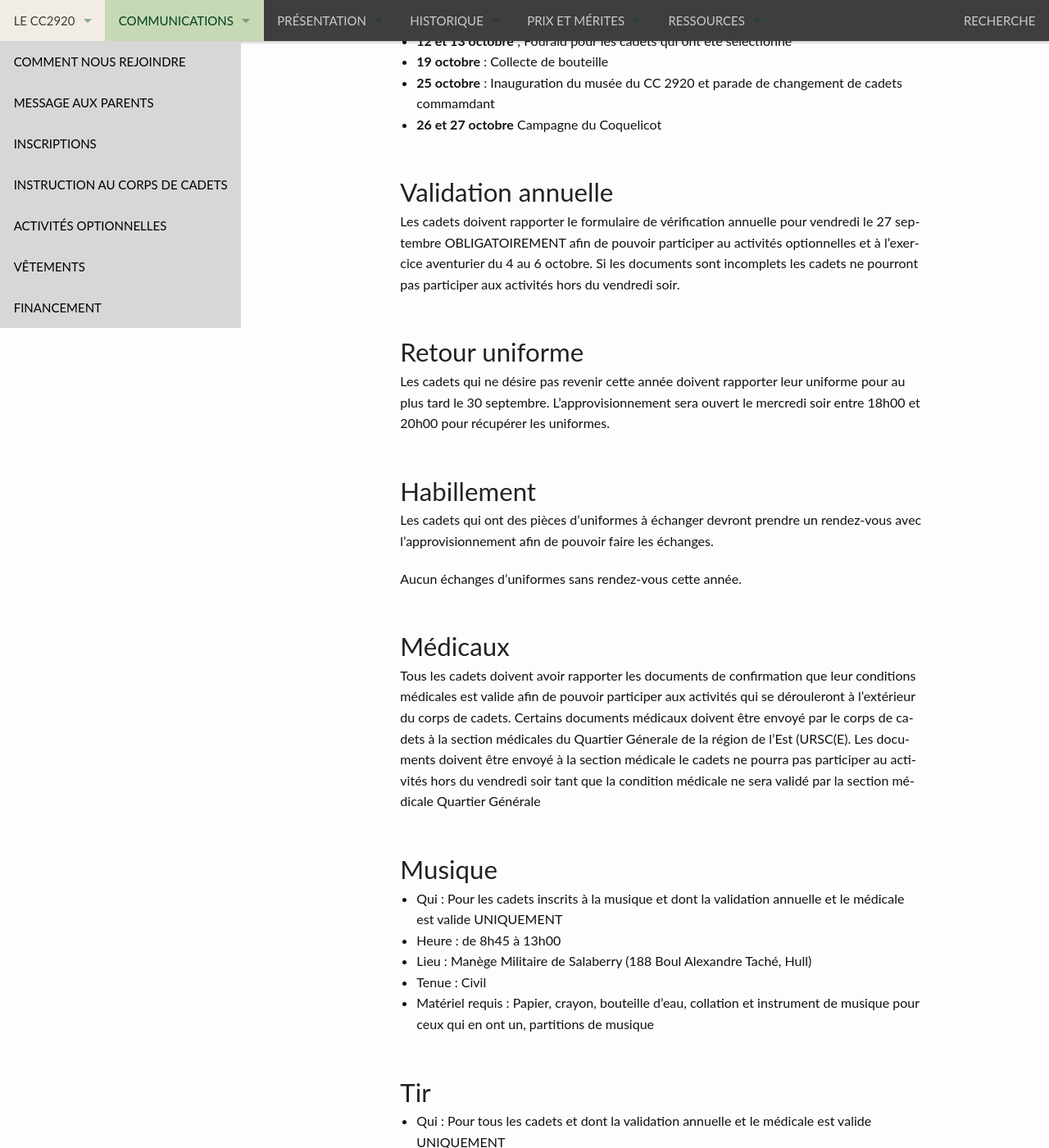
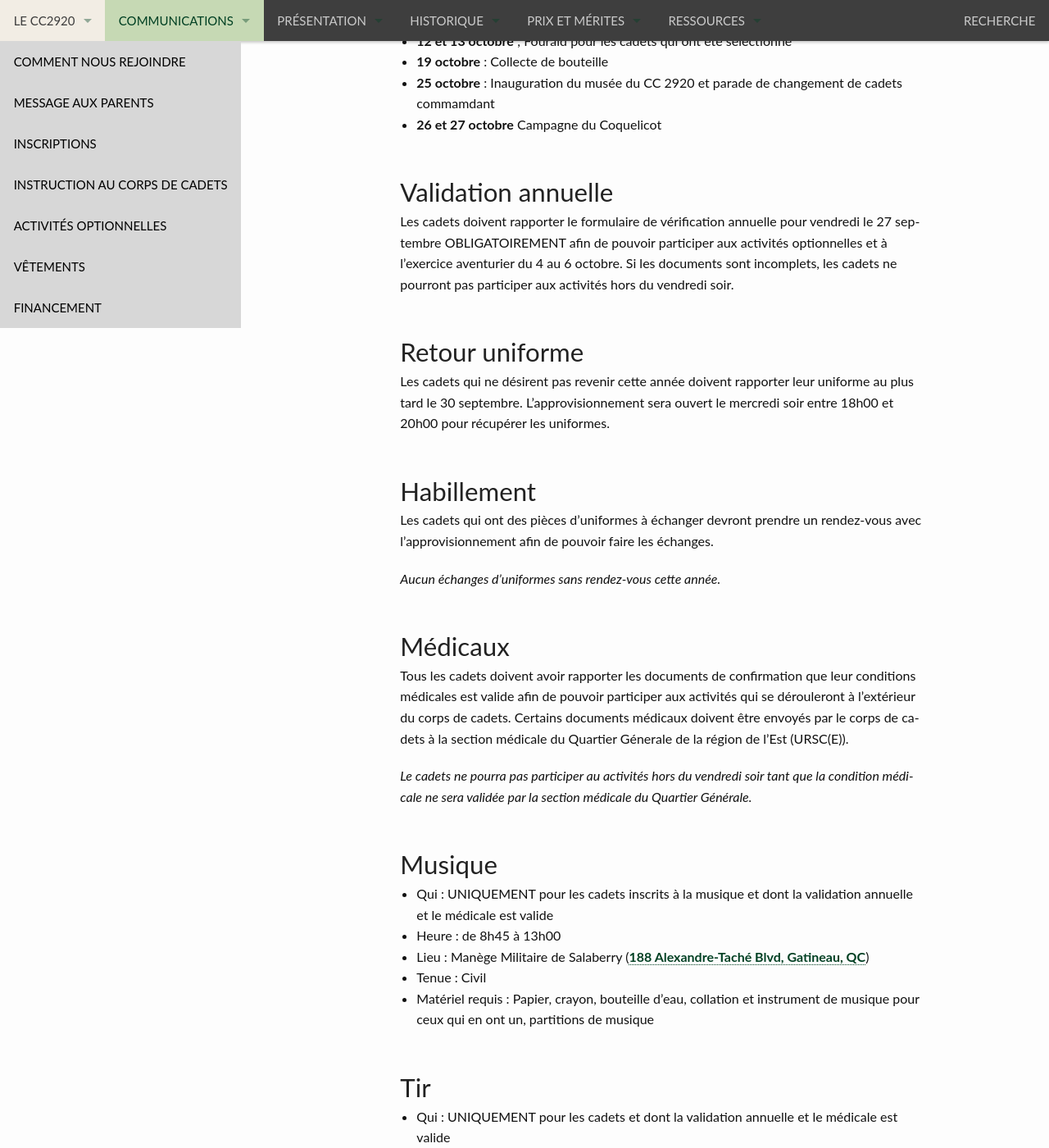
Before and after one commit to CC2920/web, a Jekyll site: the page built from _communications/messages.md, in a window 1280 px wide and 1400 px high, scrolled down 745 px. Shown: the whole window at 82% size. Built offline with Jekyll 4.4.1, drawn with Linux system fonts in a browser that asks for light colours; some of the changed text lies outside the part shown.

Commit message:
Modification de certain paragraphe pour accommoder les nouveaux parents

```diff
--- a/_communications/messages.md
+++ b/_communications/messages.md
@@ -5,9 +5,9 @@ layout: "messages"
 
 ## Soirée d'instruction
 
-- **Date** : 27 septembre 2024. de 18h30 à 21h15
-- **Tenue** : C5 tenue d'instruction
-- **Lieu** : 52 St-Rosaire
+- **Date** : 27 septembre 2024, de 18h30 à 21h15
+- **Tenue** : C5; [tenue d'instruction](https://cc2920.ca/docs/ressources/guide_uniforme.v3.pdf)
+- **Lieu** : 52 St-Rosaire, Gatineau
 
 ## Activités à venir
 
@@ -23,34 +23,36 @@ layout: "messages"
 
 ## Validation annuelle
 
-Les cadets doivent rapporter le formulaire de vérification annuelle pour vendredi le 27 septembre OBLIGATOIREMENT afin de pouvoir participer au activités optionnelles et à l'exercice aventurier du 4 au 6 octobre.
-Si les documents sont incomplets les cadets ne pourront pas participer aux activités hors du vendredi soir.
+Les cadets doivent rapporter le formulaire de vérification annuelle pour vendredi le 27 septembre OBLIGATOIREMENT afin de pouvoir participer aux activités optionnelles et à l'exercice aventurier du 4 au 6 octobre.
+Si les documents sont incomplets, les cadets ne pourront pas participer aux activités hors du vendredi soir.
 
 ## Retour uniforme
 
-Les cadets qui ne désire pas revenir cette année doivent rapporter leur uniforme pour au plus tard le 30 septembre.  L'approvisionnement sera ouvert le mercredi soir entre 18h00 et 20h00 pour récupérer les uniformes.
+Les cadets qui ne désirent pas revenir cette année doivent rapporter leur uniforme au plus tard le 30 septembre. L'approvisionnement sera ouvert le mercredi soir entre 18h00 et 20h00 pour récupérer les uniformes.
 
 ## Habillement
 
 Les cadets qui ont des pièces d'uniformes à échanger devront prendre un rendez-vous avec l'approvisionnement afin de pouvoir faire les échanges.
 
-Aucun échanges d'uniformes sans rendez-vous cette année.
+*Aucun échanges d'uniformes sans rendez-vous cette année.*
 
 ## Médicaux
 
-Tous les cadets doivent avoir rapporter les documents de confirmation que leur conditions médicales est valide afin de pouvoir participer aux activités qui se dérouleront à l'extérieur du corps de cadets. Certains documents médicaux doivent être envoyé par le corps de cadets à la section médicales du Quartier Génerale de la région de l'Est (URSC(E).  Les documents doivent être envoyé à la section médicale le cadets ne pourra pas participer au activités hors du vendredi soir tant que la condition médicale ne sera validé par la section médicale Quartier Générale
+Tous les cadets doivent avoir rapporter les documents de confirmation que leur conditions médicales est valide afin de pouvoir participer aux activités qui se dérouleront à l'extérieur du corps de cadets. Certains documents médicaux doivent être envoyés par le corps de cadets à la section médicale du Quartier Génerale de la région de l'Est (URSC(E)).
+
+*Le cadets ne pourra pas participer au activités hors du vendredi soir tant que la condition médicale ne sera validée par la section médicale du Quartier Générale.*
 
 ## Musique
 
-- Qui : Pour les cadets inscrits à la musique et dont la validation annuelle et le médicale est valide UNIQUEMENT
+- Qui : UNIQUEMENT pour les cadets inscrits à la musique et dont la validation annuelle et le médicale est valide
 - Heure : de 8h45 à 13h00
-- Lieu : Manège Militaire de Salaberry (188 Boul Alexandre Taché, Hull)
+- Lieu : Manège Militaire de Salaberry ([188 Alexandre-Taché Blvd, Gatineau, QC](https://maps.app.goo.gl/xhRk3PTpEHhdVocB9))
 - Tenue : Civil
 - Matériel requis : Papier, crayon, bouteille d'eau, collation et instrument de musique pour ceux qui en ont un, partitions de musique
 
 ## Tir
 
-- Qui : Pour tous les cadets et dont la validation annuelle et le médicale est valide UNIQUEMENT
+- Qui : UNIQUEMENT pour les cadets et dont la validation annuelle et le médicale est valide
 - Heure : de 18h00 à 20h30
 - Lieu : Centre Nouvel-Horizon (100 rue labbe, Gatineau)
 - Tenue : Civil
@@ -58,7 +60,7 @@ Tous les cadets doivent avoir rapporter les documents de confirmation que leur c
 
 ## Exercice militaire
 
-- Qui : Pour tous les cadets inscrits et dont la validation annuelle et le médicale est valide UNIQUEMENT
+- Qui : UNIQUEMENT pour les cadets inscrits et dont la validation annuelle et le médicale est valide
 - Heure : de 18h30 à 20h00
 - Lieu : Centre Nouvel-Horizon (100 rue labbe, Gatineau)
 - Tenue : Civil
@@ -74,9 +76,9 @@ Tous les cadets doivent avoir rapporter les documents de confirmation que leur c
 
 ## Exercice Aventurier
 
-- Qui : Pour tous les cadets inscrits et dont la validation annuelle et le médicale est valide UNIQUEMENT
+- Qui : UNIQUEMENT pour les cadets inscrits et dont la validation annuelle et le médicale est valide
 - Heure : 18h30 le 4 octobre à 16h00 le 6 octobre
-- Lieu : Départ du corps de cadets et retour au même endroit
+- Lieu : Départ du corps de cadets (52 St-Rosaire) et retour au même endroit
 - Tenue : Civil
 - [Lettre d'information et liste du matériel](https://drive.google.com/file/d/1MqZHS0uYjU7aKeoeUDn21wnklUXizNFH/view?usp=sharing])
 
```
Also changed, not shown: other parts of _communications/messages.md (+1 -1 lines).
